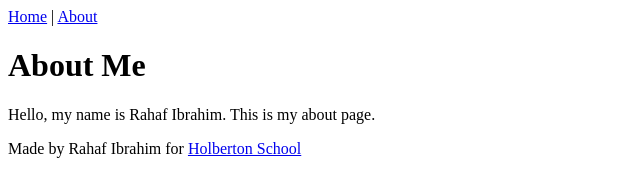
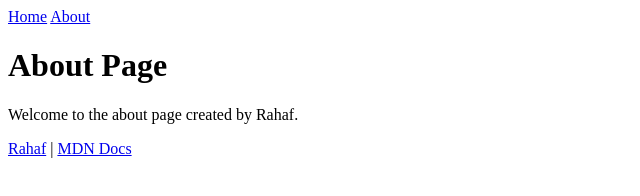
Before and after one commit to rahof2725-ai/my_first_webpage, a plain HTML site: page about.html in a window 1280 px wide. Shown: the whole page, without its empty margins (0-640 px from the left). Drawn offline with Linux system fonts and the light colour scheme.

Commit message:
Update about.html with title and footer

```diff
--- a/about.html
+++ b/about.html
@@ -1,25 +1,26 @@
 <!DOCTYPE html>
-<html lang="en">
+<html lang="ar">
 <head>
-  <meta charset="utf-8">
+  <meta charset="UTF-8">
   <title>About Page</title>
 </head>
 <body>
   <header>
     <nav>
-      <a href="index.html">Home</a> |
+      <a href="index.html">Home</a>
       <a href="about.html">About</a>
     </nav>
   </header>
 
   <main>
-    <h1>About Me</h1>
-    <p>Hello, my name is Rahaf Ibrahim. This is my about page.</p>
+    <h1>About Page</h1>
+    <p>Welcome to the about page created by Rahaf.</p>
   </main>
 
   <footer>
-    <p>Made by Rahaf Ibrahim for
-      <a href="https://www.holbertonschool.com" target="_blank">Holberton School</a>
+    <p>
+      <a href="#">Rahaf</a> |
+      <a href="https://developer.mozilla.org/">MDN Docs</a>
     </p>
   </footer>
 </body>
```
